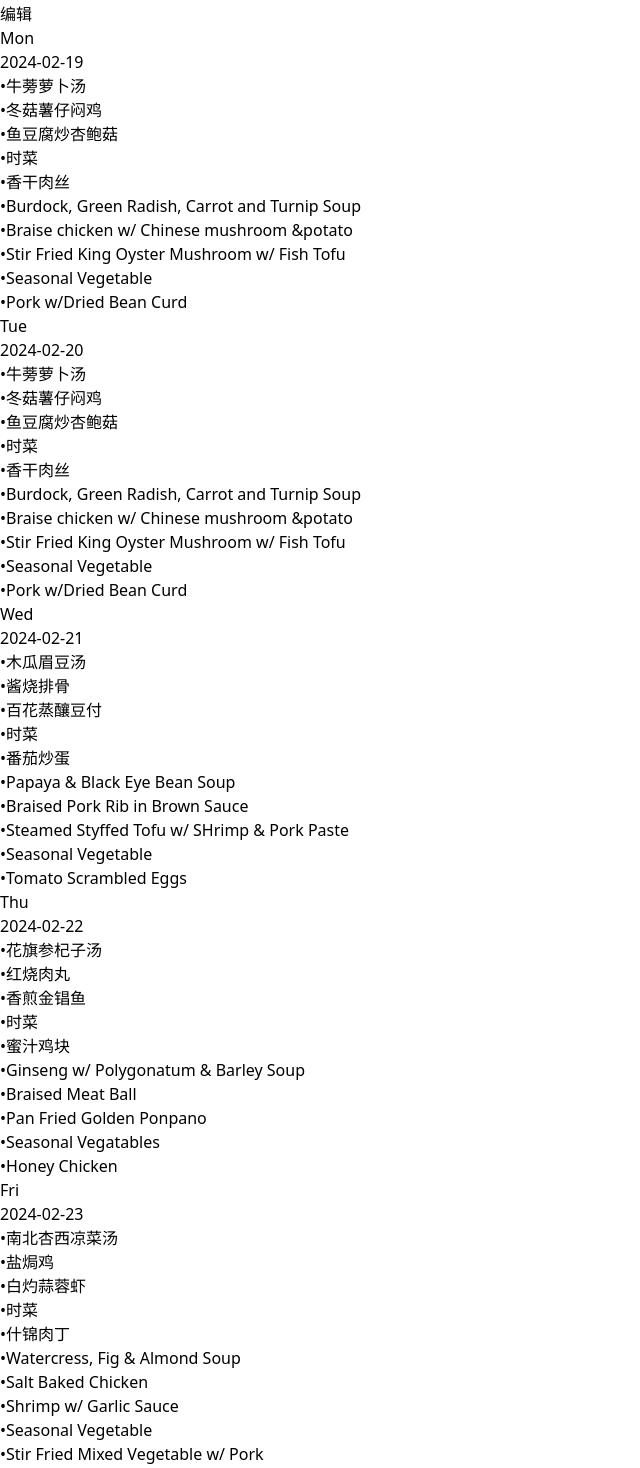
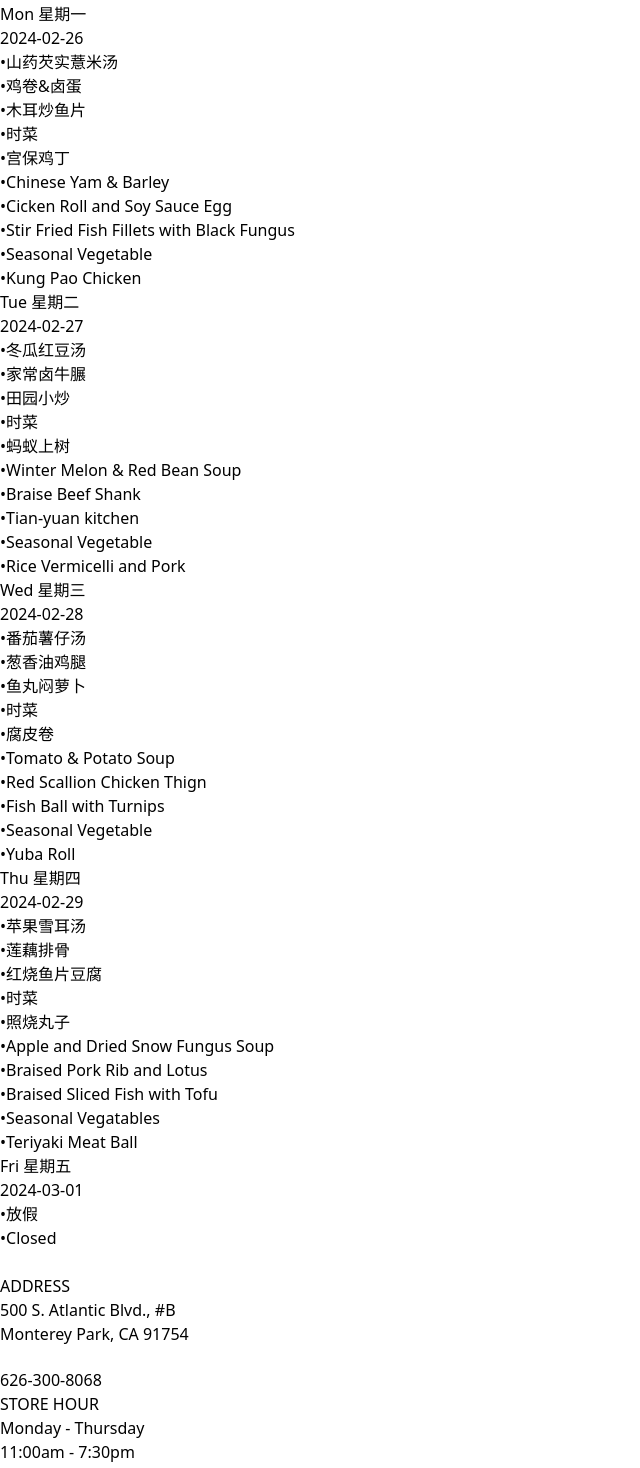
Before and after one commit to hashiong/my-fitrition-app, a React (Vite) app: page / in a window 1280 px wide. Shown: the part 180-1648 px from the top of the page, without its empty margins (0-640 px from the left). Built offline with nearby package versions, Linux system fonts and the light colour scheme.

Commit message:
Initial Deployment Verision

```diff
--- /dev/null
+++ b/src/components/Announcement.jsx
@@ -0,0 +1,21 @@
+import React from 'react'
+
+function Announcement() {
+  return (
+    <div>
+      <div className="flex flex-col w-full h-16 flex items-center justify-center">
+
+        <p className="text-black tracking-widest text-2xl font-extrabold">重要公告: 无</p>
+
+
+        <p className="text-black tracking-widest text-2xl font-extrabold">Important Annocement: Empty</p>
+
+
+
+
+      </div>
+    </div>
+  )
+}
+
+export default Announcement
--- a/src/data/test.json
+++ b/src/data/test.json
@@ -1,87 +1,77 @@
 {
     "Mon": {
-        "Date":"2024-02-19",
+        "Date":"2024-02-26",
       "Ch": [
-        "牛蒡萝卜汤",
-        "冬菇薯仔闷鸡",
-        "鱼豆腐炒杏鲍菇",
+        "山药芡实薏米汤",
+        "鸡卷&卤蛋",
+        "木耳炒鱼片",
         "时菜",
-        "香干肉丝"
+        "宫保鸡丁"
       ],
       "En": [
-        "Burdock, Green Radish, Carrot and Turnip Soup",
-        "Braise chicken w/ Chinese mushroom &potato",
-        "Stir Fried King Oyster Mushroom w/ Fish Tofu",
+        "Chinese Yam & Barley",
+        "Cicken Roll and Soy Sauce Egg",
+        "Stir Fried Fish Fillets with Black Fungus",
         "Seasonal Vegetable",
-        "Pork w/Dried Bean Curd"
+        "Kung Pao Chicken"
       ]
     },
     "Tue": {
-        "Date":"2024-02-20",
+        "Date":"2024-02-27",
       "Ch": [
-        "牛蒡萝卜汤",
-        "冬菇薯仔闷鸡",
-        "鱼豆腐炒杏鲍菇",
+        "冬瓜红豆汤",
+        "家常卤牛𦟌",
+        "田园小炒",
         "时菜",
-        "香干肉丝"
+        "蚂蚁上树"
       ],
       "En": [
-        "Burdock, Green Radish, Carrot and Turnip Soup",
-        "Braise chicken w/ Chinese mushroom &potato",
-        "Stir Fried King Oyster Mushroom w/ Fish Tofu",
+        "Winter Melon & Red Bean Soup",
+        "Braise Beef Shank",
+        "Tian-yuan kitchen",
         "Seasonal Vegetable",
-        "Pork w/Dried Bean Curd"
+        "Rice Vermicelli and Pork"
       ]
     },
     "Wed": {
-        "Date":"2024-02-21",
+        "Date":"2024-02-28",
       "Ch": [
-        "木瓜眉豆汤",
-        "酱烧排骨",
-        "百花蒸釀豆付",
+        "番茄薯仔汤",
+        "葱香油鸡腿",
+        "鱼丸闷萝卜",
         "时菜",
-        "番茄炒蛋"
+        "腐皮卷"
       ],
       "En": [
-        "Papaya & Black Eye Bean Soup",
-        "Braised Pork Rib in Brown Sauce",
-        "Steamed Styffed Tofu w/ SHrimp & Pork Paste",
+        "Tomato & Potato Soup",
+        "Red Scallion Chicken Thign",
+        "Fish Ball with Turnips",
         "Seasonal Vegetable",
-        "Tomato Scrambled Eggs"
+        "Yuba Roll"
       ]
     },
     "Thu": {
-        "Date":"2024-02-22",
+        "Date":"2024-02-29",
       "Ch": [
-        "花旗参杞子汤",
-        "红烧肉丸",
-        "香煎金锠鱼",
+        "苹果雪耳汤",
+        "莲藕排骨",
+        "红烧鱼片豆腐",
         "时菜",
-        "蜜汁鸡块"
+        "照烧丸子"
       ],
       "En": [
-        "Ginseng w/ Polygonatum & Barley Soup",
-        "Braised Meat Ball",
-        "Pan Fried Golden Ponpano",
+        "Apple and Dried Snow Fungus Soup",
+        "Braised Pork Rib and Lotus",
+        "Braised Sliced Fish with Tofu",
         "Seasonal Vegatables",
-        "Honey Chicken"
+        "Teriyaki Meat Ball"
       ]
     },
     "Fri": {
-        "Date":"2024-02-23",
-      "Ch": [
-        "南北杏西凉菜汤",
-        "盐焗鸡",
-        "白灼蒜蓉虾",
-        "时菜",
-        "什锦肉丁"
+        "Date":"2024-03-01",
+      "Ch": ["放假"
       ],
-      "En": [
-        "Watercress, Fig & Almond Soup",
-        "Salt Baked Chicken",
-        "Shrimp w/ Garlic Sauce",
-        "Seasonal Vegetable",
-        "Stir Fried Mixed Vegetable w/ Pork"
+      "En": ["Closed"
       ]
     }
   }
--- a/src/pages/Menu.jsx
+++ b/src/pages/Menu.jsx
@@ -4,6 +4,15 @@ import data from "../data/test.json"; // Assuming this imports correctly and con
 function Menu() {
   const [editMode, setEditMode] = useState(false);
   const [menuData, setMenuData] = useState(data); // Use state to hold and manage the editable menu data
+
+  const dayToCh = {
+    Mon: "星期一",
+    Tue: "星期二",
+    Wed: "星期三",
+    Thu: "星期四",
+    Fri: "星期五"
+  };
+
 
   const handleEditToggle = () => {
     setEditMode(!editMode);
@@ -34,15 +43,15 @@ function Menu() {
     <div>
       <div className="bg-green-500 w-full h-16 flex items-center justify-center">
         <p className="text-white tracking-widest text-2xl font-extrabold">每週菜單/WEEKLY MENU</p>
-        <button onClick={handleEditToggle} className="bg-green-800 hover:bg-green-700 text-white font-bold py-2 px-4 ml-3 rounded-full">
+        {/* <button onClick={handleEditToggle} className="bg-green-800 hover:bg-green-700 text-white font-bold py-2 px-4 ml-3 rounded-full">
           {editMode ? 'Save Changes' : '编辑'}
-        </button>
+        </button> */}
       </div>
 
       <div className='flex flex-row mx-10 my-5 text-center'>
         {Object.entries(menuData).map(([day, { Date, Ch, En }]) => (
           <div key={day} className='basis-1/5 flex flex-col gap-y-4 border-l-2'>
-            <div className='text-2xl tracking-widest font-extrabold w-full'>{day}</div>
+            <div className='text-2xl tracking-widest font-extrabold w-full'>{day} {dayToCh[day]}</div>
             <div className='text-lg tracking-widest font-bold'>{Date}</div>
             {editMode ? (
               <>
```
Also changed, not shown: src/App.jsx (+3 -5 lines).
